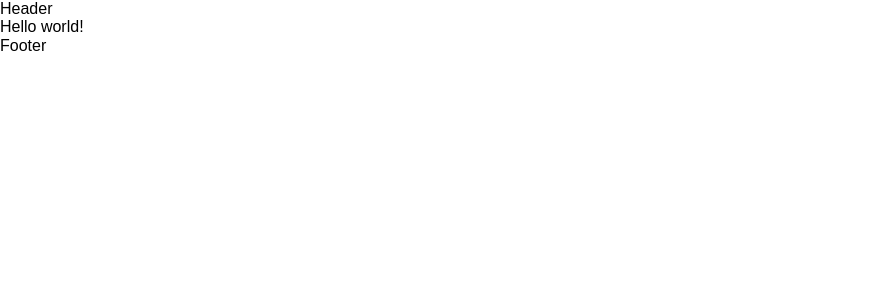
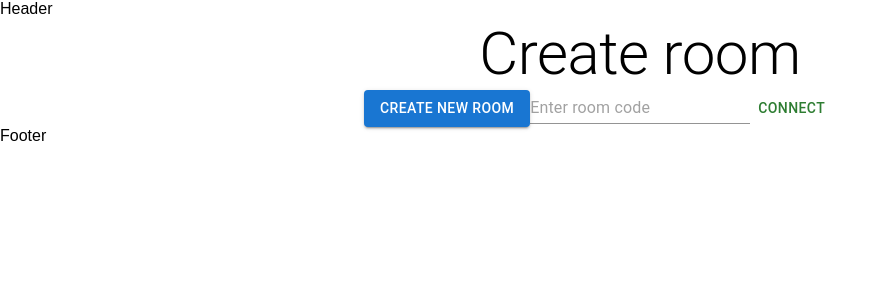
Before and after one commit to Yarzik7/meet-stream, a Next.js app: page / in a window 1280 px wide. Shown: the top 300 px of the page, without its empty margins (0-887 px from the left). Built offline with nearby package versions, Linux system fonts and the light colour scheme.

Commit message:
Adding MUI components

```diff
--- a/src/app/page.tsx
+++ b/src/app/page.tsx
@@ -1,12 +1,13 @@
-import Header from "@/components/Header/Header";
-import Footer from "@/components/Footer/Footer";
+import Header from "@/layout/Header/Header";
+import CreateRoomSection from "@/sections/CreateRoomSection/CreateRoomSection";
+import Footer from "@/layout/Footer/Footer";
 
 export default function Home() {
   return (
     <div>
       <Header />
       <main>
-        <p>Hello world!</p>
+        <CreateRoomSection />
       </main>
       <Footer />
     </div>
--- a/src/components/Section/Container/Container.tsx
+++ b/src/components/Section/Container/Container.tsx
@@ -1,11 +1,12 @@
 import React from "react";
+import { Container as ContainerMUI } from "@mui/material";
 
 interface IContainerProps {
   children: React.ReactNode;
 }
 
 const Container = ({ children }: IContainerProps) => {
-  return <div>{children}</div>;
+  return <ContainerMUI maxWidth="sm">{children}</ContainerMUI>;
 };
 
 export default Container;
--- /dev/null
+++ b/src/sections/CreateRoomSection/CreateRoomSection.tsx
@@ -0,0 +1,27 @@
+"use client";
+import React from "react";
+import SectionWithContainer from "@/components/Section/SectionWithContainer/SectionWithContainer";
+import { Typography, Button, Input } from "@mui/material";
+
+const CreateRoomSection = () => {
+  const onCreateNewRoom = () => {
+    console.log("Create new room");
+  };
+
+  return (
+    <SectionWithContainer>
+      <Typography variant="h2" align="center">
+        Create room
+      </Typography>
+      <Button variant="contained" color="primary" onClick={onCreateNewRoom}>
+        Create new room
+      </Button>
+      <Input placeholder="Enter room code" />
+      <Button variant="text" color="success">
+        Connect
+      </Button>
+    </SectionWithContainer>
+  );
+};
+
+export default CreateRoomSection;
--- a/src/styles/variables.css
+++ b/src/styles/variables.css
@@ -8,7 +8,7 @@
   /* Sizes */
   --border-radius: 8px;
 
-  /* Retreats */
+  /* Indents */
   --padding-container: 15px;
 
   /* Transitions and animations */
```
Also changed, not shown: src/layout/Footer/Footer.module.css (renamed from src/components/Footer/Footer.module.css), src/layout/Footer/Footer.tsx (renamed from src/components/Footer/Footer.tsx), src/layout/Header/Header.jsx (renamed from src/components/Header/Header.jsx), src/layout/Header/Header.module.css (renamed from src/components/Header/Header.module.css).
